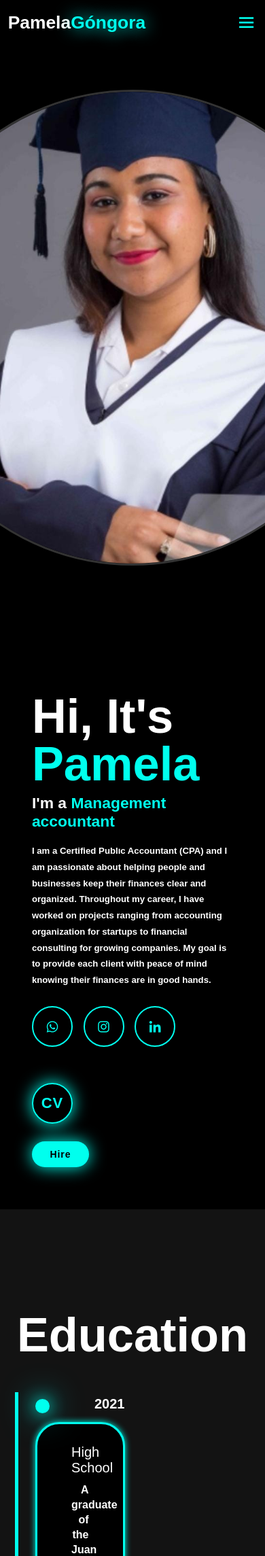
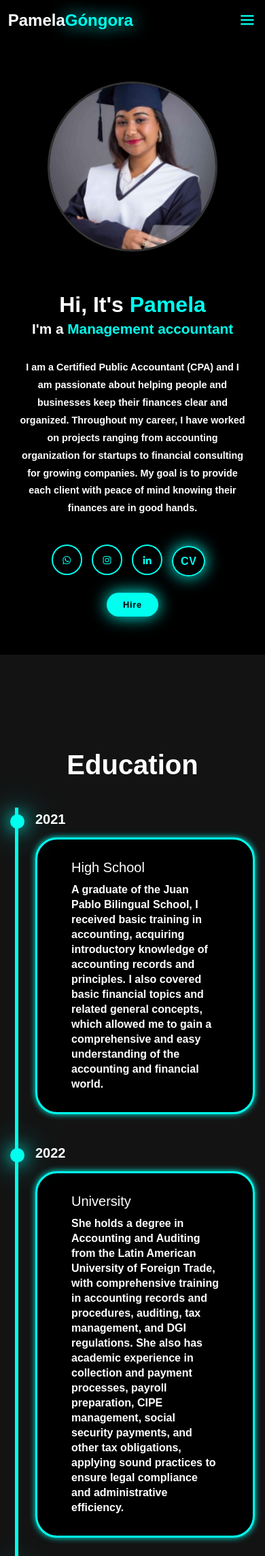
Before and after one commit to XxRamexX/Pameg507, a Django app: page / in a window 390 px wide; the page is wider, and only the part inside the window is pictured. Shown: the top 2289 px of that part at 68% size. Run offline with Django 5.2, Linux system fonts and the light colour scheme.

Commit message:
Update viewport settings and enhance responsive design in index.html

```diff
--- a/Portafolio/templates/index.html
+++ b/Portafolio/templates/index.html
@@ -3,7 +3,7 @@
 <html lang="en">
 <head>
     <meta charset="UTF-8">
-    <meta name="viewport" content="width=device-width, initial-scale=1.0">
+    <meta name="viewport" content="width=device-width, initial-scale=1.0, maximum-scale=1.0, user-scalable=no">
     <title>Pamela Milagro</title>
     <link href='https://unpkg.com/boxicons@2.1.4/css/boxicons.min.css' rel='stylesheet'>
     <style>
@@ -571,20 +571,32 @@ figure img {
     font-size: 16px;
     color: white;
     margin-top: 50px;
-}@media (max-width: 1285px){
+}/* Tablets y pantallas medianas */
+@media (max-width: 1285px){
     html{
         font-size: 55%;
     }
     .services-container{
         padding-bottom: 7rem;
         grid-template-columns: repeat(2,1fr);
-        margin: 0 5 rem;
+        margin: 0 5rem;
+    }
+    .home{
+        gap: 5rem;
+    }
+    .home-content h1{
+        font-size: 6rem;
+    }
+    figure img {
+        width: 500px;
+        height: 500px;
     }
 }
+
+/* Tablets pequeñas y pantallas medianas */
 @media(max-width: 991px){
     header{
         padding: 2rem 3%;
-
     }
     section{
         padding: 10rem 3% 2rem;
@@ -592,12 +604,12 @@ figure img {
     .timeline-items::before{
         left: 7px;
     }
-    .timeline-items:nth-child(odd){
+    .timeline-item:nth-child(odd){
         padding-right: 0;
-        text-align: right;
+        text-align: left;
     }
-    .timeline-items:nth-child(odd),
-    .timeline-items:nth-child(even){
+    .timeline-item:nth-child(odd),
+    .timeline-item:nth-child(even){
         padding-left: 37px;
     }
     .timeline-dot{
@@ -615,7 +627,13 @@ figure img {
     .footer{
         padding: 2rem 3%;
     }
+    figure img {
+        width: 400px;
+        height: 400px;
+    }
 }
+
+/* Móviles y pantallas pequeñas */
 @media(max-width: 885px){
     #menu-icon{
         display: block;
@@ -624,7 +642,7 @@ figure img {
         position: absolute;
         top: 100%;
         width: 100%;
-        height: 0;
+        height: auto;
         padding: 1rem 3%;
         background: rgba(0, 0, 0, 0.8);
         backdrop-filter: blur(20px);
@@ -640,31 +658,75 @@ figure img {
         display: block;
         font-size: 2rem;
         margin: 3rem 0;
-        color: white
+        color: white;
+        text-align: center;
     }
     .home{
         flex-direction: column-reverse;
-        margin: 5rem 4rem;
+        margin: 5rem 2rem;
+        gap: 3rem;
+    }
+    .home-content{
+        text-align: center;
+        align-items: center;
     }
     .home-content h3{
         font-size: 2.6rem;
     }
     .home-content h1{
-        font-size: 8rem;
-        margin-top: 3rem;
+        font-size: 5rem;
     }
     .home-content p{
         max-width: 100%;
+        margin: 2rem auto;
+        font-size: 1.8rem;
+    }
+    figure img {
+        width: 300px;
+        height: 300px;
         margin: 0 auto;
-    }
-    .home-img img{
-        width: 56vw;
     }
     .services h2{
         margin-bottom: 3rem;
     }
     .services-container{
-        grid-template-columns: repeat(1,1fr);
+        grid-template-columns: 1fr;
+        gap: 2rem;
+    }
+    .service-box{
+        height: auto;
+        padding: 2rem;
+    }
+    .service-box .service-info{
+        padding: 2rem;
+    }
+    .heading{
+        font-size: 5rem;
+    }
+    .social-icons{
+        justify-content: center;
+    }
+}
+
+/* Móviles muy pequeños */
+@media(max-width: 480px){
+    html{
+        font-size: 50%;
+    }
+    .home-content h1{
+        font-size: 4rem;
+    }
+    figure img {
+        width: 250px;
+        height: 250px;
+    }
+    .testimonial-item{
+        padding: 20px 30px;
+    }
+    .social-icons a{
+        width: 45px;
+        height: 45px;
+        font-size: 2rem;
     }
 }
     </style>
```
